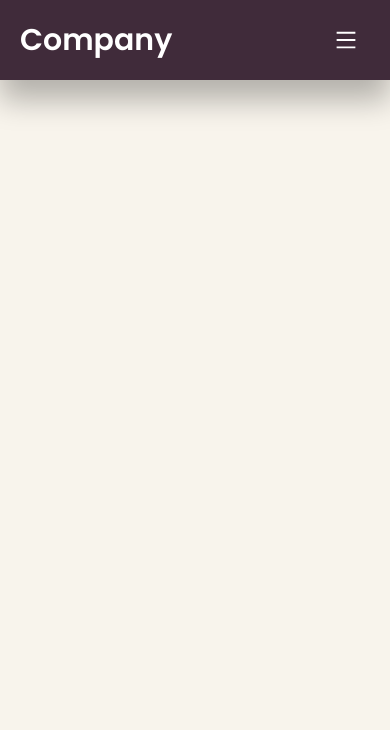
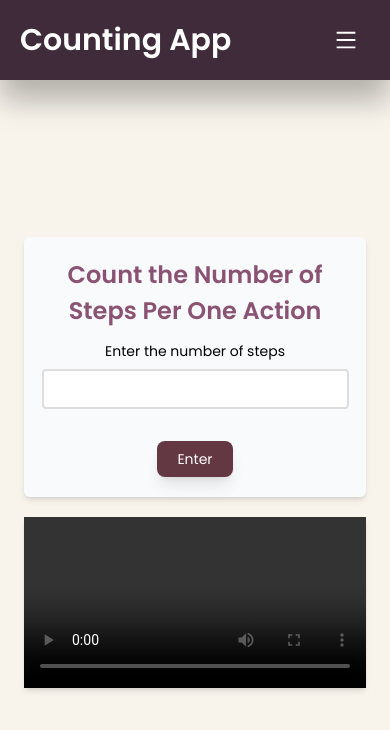
Before and after one commit to AnjaleeNeelika/Counting_Web_App, a React (Vite) app in the folder frontend/: page /video-input-type/live-Video/downloaded-videos/no-of-actions in a window 390 px wide. Shown: the top 730 px of the page. Built offline with nearby package versions, Linux system fonts and the light colour scheme.

Commit message:
Adjust responsiveness

```diff
--- a/frontend/index.html
+++ b/frontend/index.html
@@ -7,7 +7,7 @@
     <link rel="preconnect" href="https://fonts.googleapis.com">
     <link rel="preconnect" href="https://fonts.gstatic.com" crossorigin>
     <link href="https://fonts.googleapis.com/css2?family=Poppins:wght@300;400;500;600;700;800;900&display=swap" rel="stylesheet">
-    <title>Vite + React</title>
+    <title>Counting App</title>
   </head>
   <body>
     <div id="root"></div>
--- a/frontend/package.json
+++ b/frontend/package.json
@@ -15,7 +15,7 @@
     "react": "^18.2.0",
     "react-dom": "^18.2.0",
     "react-icons": "^5.0.1",
-    "react-router-dom": "^6.22.2"
+    "react-router-dom": "^6.22.3"
   },
   "devDependencies": {
     "@types/react": "^18.2.56",
--- a/frontend/src/App.jsx
+++ b/frontend/src/App.jsx
@@ -23,6 +23,7 @@ const App = () => {
                     <Route path='reports' element={<Reports />} />
                     <Route path='/video-input-type' element={<VideoInputType />} />
                     <Route path='/video-input-type/live-Video' element={<LiveVideo />} />
+                    <Route path='/video-input-type/live-Video/downloaded-videos/no-of-actions' element={<NumberOfActions />} />
                     <Route path='/video-input-type/upload-video' element={<UploadVideo />} />
                     <Route path='/video-input-type/no-of-actions' element={<NumberOfActions />} />
                     <Route path='/video-input-type/no-of-actions/input-points' element={<InputPoints />} />
--- a/frontend/src/components/Navbar.jsx
+++ b/frontend/src/components/Navbar.jsx
@@ -90,7 +90,7 @@ const Navbar = () => {
         <div>
             {/* <nav className={`flex justify-between items-center p-5 shadow-[0_10px_20px_rgb(0,0,0,0.10)] bg-[#402b3a] ${isScrolled ? 'shadow-[0_20px_30px_rgb(0,0,0,0.28)]' : ''}`}> */}
             <nav className='w-full h-[5rem] flex justify-between items-center p-5 bg-[#402b3a] shadow-[0_20px_30px_rgb(0,0,0,0.28)] z-50'>
-                <a href="" className='text-white text-3xl font-semibold'>Company</a>
+                <a href="" className='text-white text-3xl font-semibold'>Counting App</a>
 
                 <div>
                     <ul className={`md:flex md:justify-between md:items-center gap-10 md:pt-0 pt-5 absolute md:static md:z-auto left-0 w-full md:w-auto md:pl-0 pl-9 transition-all duration-500 transition-200 ease-in bg-white md:bg-transparent md:text-white ${open ? 'top-20 opacity-100' : 'top-[-490px] md:opacity-100 opacity-0'}`}>
--- a/frontend/src/components/PlayVideo.jsx
+++ b/frontend/src/components/PlayVideo.jsx
@@ -2,10 +2,13 @@ import React from 'react'
 
 const PlayVideo = ({ videoPath, onClose }) => {
     return (
-        <div className='fixed inset-0 top-20 z-50 flex justify-center items-center bg-black bg-opacity-50 backdrop-blur-md'>
+        <div className='fixed inset-0 top-20 z-50 flex justify-center items-center bg-black bg-opacity-50 backdrop-blur-md overflow-auto p-10'>
             <button onClick={onClose} className='absolute top-0 right-0 m-4 text-white text-2xl'>&times;</button>
-            <div className='w-96'>
-                <video src={videoPath} className='w-full h-full' controls></video>
+            {/* <div className='max-w-[700px] h-[600px] bg-slate-300 flex justify-center items-center'>
+                <video src={videoPath} className='h-full' controls></video>
+            </div>             */}
+            <div className='h-[70vh] mx-auto'>
+                <video src={videoPath} controls className='h-full'></video>
             </div>
         </div>
     )
--- a/frontend/src/main.jsx
+++ b/frontend/src/main.jsx
@@ -3,6 +3,7 @@ import ReactDOM from 'react-dom/client'
 import App from './App.jsx'
 import './index.css'
 import { BrowserRouter } from 'react-router-dom'
+import { SelectContextProvider } from '@material-tailwind/react/components/Select/SelectContext.js'
 
 ReactDOM.createRoot(document.getElementById('root')).render(
     <React.StrictMode>
--- a/frontend/src/pages/Angles.jsx
+++ b/frontend/src/pages/Angles.jsx
@@ -6,7 +6,7 @@ const Angles = () => {
     return (
         <div className='w-full h-full overflow-auto p-6 md:p-10 flex flex-wrap justify-center items-center gap-10'>
             <div className='bg-slate-300 w-full md:w-[50vw] h-fit max-h-[60vh]'>
-                <video src="" controls className='w-full'></video>
+                <video src='/assets/videos/downloaded-video-4.mp4' controls className='w-full'></video>
             </div>
             <div className='bg-white p-5 md:p-10 rounded-md shadow-md'>
                 <div className='mb-3'>
--- a/frontend/src/pages/InputPoints.jsx
+++ b/frontend/src/pages/InputPoints.jsx
@@ -7,9 +7,9 @@ const InputPoints = () => {
     return (
         <div className='w-full h-full overflow-auto p-6 md:p-10'>
             <h1 className='w-full mx-auto text-center'>Enter the Point Numbers</h1>
-            <div className='flex flex-wrap justify-center items-center gap-10 md:p-5'>
+            <div className='flex flex-wrap w-full h-fit justify-center items-center gap-10 md:p-5'>
                 <div className='bg-slate-300 w-full md:w-[50vw] h-fit max-h-[60vh]'>
-                    <video src="" controls className='w-full'></video>
+                    <video src='/assets/videos/downloaded-video-4.mp4' controls className='w-full'></video>
                 </div>
                 <div className='flex flex-wrap justify-between items-center bg-white p-5 rounded-md shadow-md w-full md:w-fit'>
                     <img src={PoseLandmarks} className='w-full md:w-[20vw]' />
--- a/frontend/src/pages/NumberOfActions.jsx
+++ b/frontend/src/pages/NumberOfActions.jsx
@@ -5,10 +5,13 @@ import Button1 from '../components/Button1';
 const NumberOfActions = () => {
     const location = useLocation();
     const currentLocation = location.pathname;
+    const searchParams = new URLSearchParams(location.search);
+    const videoPath = searchParams.get('videoPath');
+    console.log(videoPath);
 
     return (
-        <div className='w-full h-full overflow-auto p-5 md:p-10 flex flex-wrap justify-center items-center'>
-            <div>
+        <div className='w-full h-full overflow-auto p-6 md:p-10 flex flex-wrap justify-center items-center gap-10'>
+            <div className=''>
                 <form className='bg-slate-50 text-center w-fit h-fit px-3 md:px-6 py-5 mx-auto rounded-md shadow-md'>
                     <h2 className='mx-auto text-center w-fit text-[#8a5374]'>Count the Number of Steps Per One Action</h2>
                     <div className='w-fit mx-auto flex flex-wrap justify-center items-center mt-3 mb-8'>
@@ -19,12 +22,10 @@ const NumberOfActions = () => {
                         <Button1>Enter</Button1>
                     </Link>
                 </form>
-                <div className='bg-slate-300 w-full md:w-[50vw] max-h-[60vh] h-fit mx-auto mt-5'>
-                    <video src="" controls className='w-full'></video>
+                <div className='bg-slate-300 lg:w-[900px] w-full max-h-[500px] h-fit mx-auto mt-5 shadow-md'>
+                    <video src={videoPath} controls autoPlay loop className='w-full'></video>
                 </div>
-
             </div>
-
         </div>
     )
 }
--- a/frontend/src/pages/ShowCount.jsx
+++ b/frontend/src/pages/ShowCount.jsx
@@ -60,8 +60,8 @@ const ShowCount = () => {
                     </div>
                 </div>
 
-                <div className='bg-slate-300 w-full md:w-[50vw] h-fit max-h-[60vh]'>
-                    <video src="" controls className='w-full'></video>
+                <div className='bg-slate-300 w-full md:w-[50vw] h-fit max-h-[60vh] mx-auto'>
+                    <video src='/assets/videos/downloaded-video-4.mp4' controls className='w-full'></video>
                 </div>
             </div>
         </div>
```
Also changed, not shown: frontend/src/pages/DownloadedVideos.jsx (+40 -145 lines), 1 other file (tests, documents, lock files or other folders).
